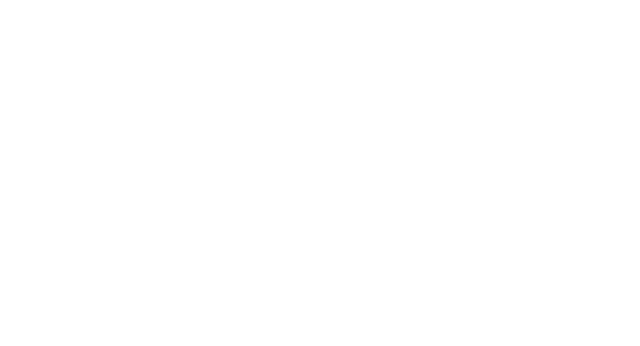
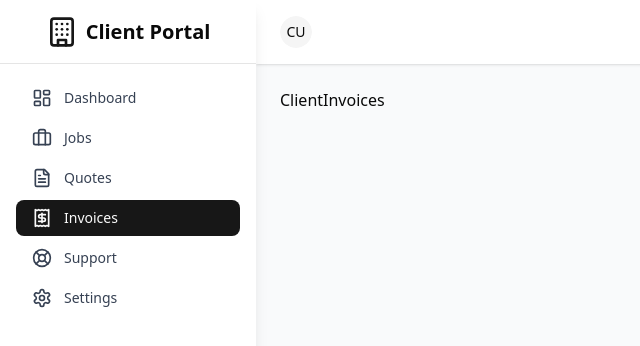
Before and after one commit to sajidmehmoodtariq30/Job_Portal_Frontend, a React (Vite) app: page /client/invoices in a window 1280 px wide. Before the commit this address had no page. Shown: the top 346 px of the page, without its empty margins (0-640 px from the left). Built offline with nearby package versions, Linux system fonts and the light colour scheme.

Commit message:
Minor Error + Routes for Client

```diff
--- a/src/App.jsx
+++ b/src/App.jsx
@@ -14,6 +14,11 @@ import ClientHome from './pages/client/ClientHome'
 import AdminHome from './pages/admin/AdminHome'
 import AdminSchedule from './pages/admin/AdminSchedule'
 import AdminTeam from './pages/admin/AdminTeam'
+import ClientJobs from './pages/client/ClientJobs.jsx'
+import ClientQuotes from './pages/client/ClientQuotes.jsx'
+import ClientInvoices from './pages/client/ClientInvoices.jsx'
+import ClientSupport from './pages/client/ClientSupport.jsx'
+import ClientSettings from './pages/client/ClientSettings.jsx'
 
 function App() {
   return (
@@ -39,6 +44,11 @@ function App() {
 
         <Route path="/client" element={<ClientLayout />}>
           <Route index element={<ClientHome />} />
+          <Route path="jobs" element={<ClientJobs />} />
+          <Route path="quotes" element={<ClientQuotes />} />
+          <Route path="invoices" element={<ClientInvoices />} />
+          <Route path="support" element={<ClientSupport />} />
+          <Route path="settings" element={<ClientSettings />} />
         </Route>
 
         {/* Redirects */}
--- a/src/components/UI/client/QuoteCard.jsx
+++ b/src/components/UI/client/QuoteCard.jsx
@@ -1,5 +1,5 @@
-import { AlertCircle, Badge, Download, FileText } from "lucide-react";
-import { CardContent, CardDescription, CardFooter, CardHeader, CardTitle } from "../card";
+import { AlertCircle, Badge, Calendar, Download, FileText } from "lucide-react";
+import { Card, CardContent, CardDescription, CardFooter, CardHeader, CardTitle } from "../card";
 import { Button } from "../button";
 
 const QuoteCard = ({ quote, onQuoteAction, statusColor }) => {
--- /dev/null
+++ b/src/pages/client/ClientInvoices.jsx
@@ -0,0 +1,9 @@
+import React from 'react'
+
+const ClientInvoices = () => {
+  return (
+    <div>ClientInvoices</div>
+  )
+}
+
+export default ClientInvoices
--- /dev/null
+++ b/src/pages/client/ClientJobs.jsx
@@ -0,0 +1,9 @@
+import React from 'react'
+
+const ClientJobs = () => {
+  return (
+    <div>ClientJobs</div>
+  )
+}
+
+export default ClientJobs
--- /dev/null
+++ b/src/pages/client/ClientQuotes.jsx
@@ -0,0 +1,9 @@
+import React from 'react'
+
+const ClientQuotes = () => {
+  return (
+    <div>ClientQuotes</div>
+  )
+}
+
+export default ClientQuotes
--- /dev/null
+++ b/src/pages/client/ClientSettings.jsx
@@ -0,0 +1,9 @@
+import React from 'react'
+
+const ClientSettings = () => {
+  return (
+    <div>ClientSettings</div>
+  )
+}
+
+export default ClientSettings
--- /dev/null
+++ b/src/pages/client/ClientSupport.jsx
@@ -0,0 +1,9 @@
+import React from 'react'
+
+const ClientSupport = () => {
+  return (
+    <div>ClientSupport</div>
+  )
+}
+
+export default ClientSupport
```
